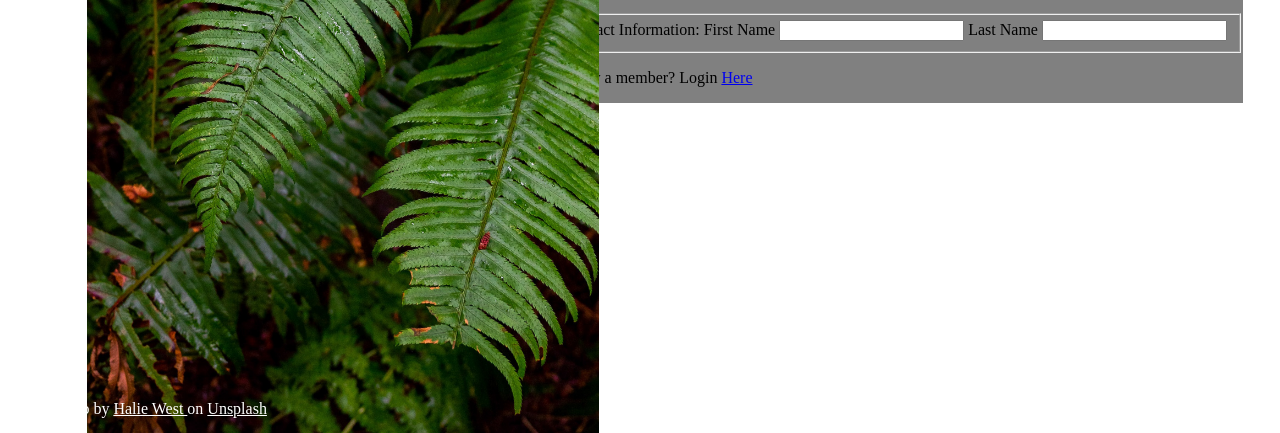
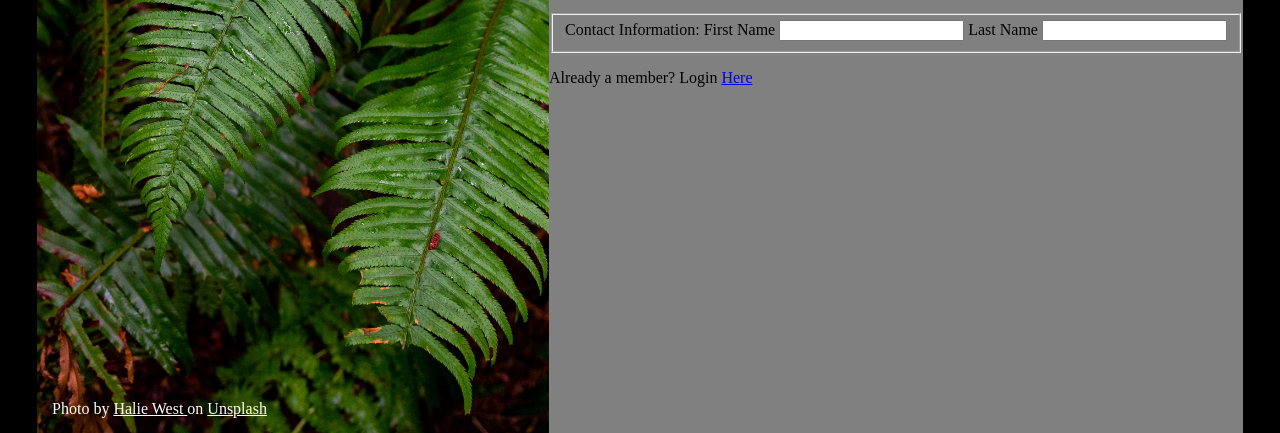
Before and after one commit to alg4c/odin-signUpForm, a plain HTML site: page index.html in a window 1280 px wide. Shown: the part 367-800 px from the top of the page. Drawn offline with Linux system fonts and the light colour scheme; a web font is replaced by a local one.

Commit message:
simplify styling; removed unnecessary html

```diff
--- a/styles.css
+++ b/styles.css
@@ -1,17 +1,10 @@
-html,
-body {
-  margin: 0;
-  height: 100%;
-}
-
 body {
   display: flex;
   justify-content: center;
   align-items: center;
-}
-
-.flexContainer {
-  display: flex;
+  margin: 0px;
+  height: 100vh;
+  background-color: black;
 }
 
 figure {
@@ -35,7 +28,6 @@ figure figcaption {
   position: absolute;
   bottom: 0;
   padding: 15px;
-  text-align: center;
 }
 
 figcaption a {
@@ -43,8 +35,31 @@ figcaption a {
 }
 
 .textContent {
+  height: 100%;
   display: flex;
   flex-direction: column;
   justify-content: center;
   background-color: grey;
 }
+
+.logo {
+  position: absolute;
+  width: 100%;
+  background-color: rgba(128, 128, 128, 0.484);
+  font-family: "Skranji", cursive;
+  color: white;
+  font-size: 36px;
+  font-weight: 600;
+  text-align: center;
+  top: 25%;
+}
+
+.logo {
+  display: flex;
+  justify-content: center;
+  align-items: center;
+}
+
+.logo img {
+  width: 25%;
+}
```
